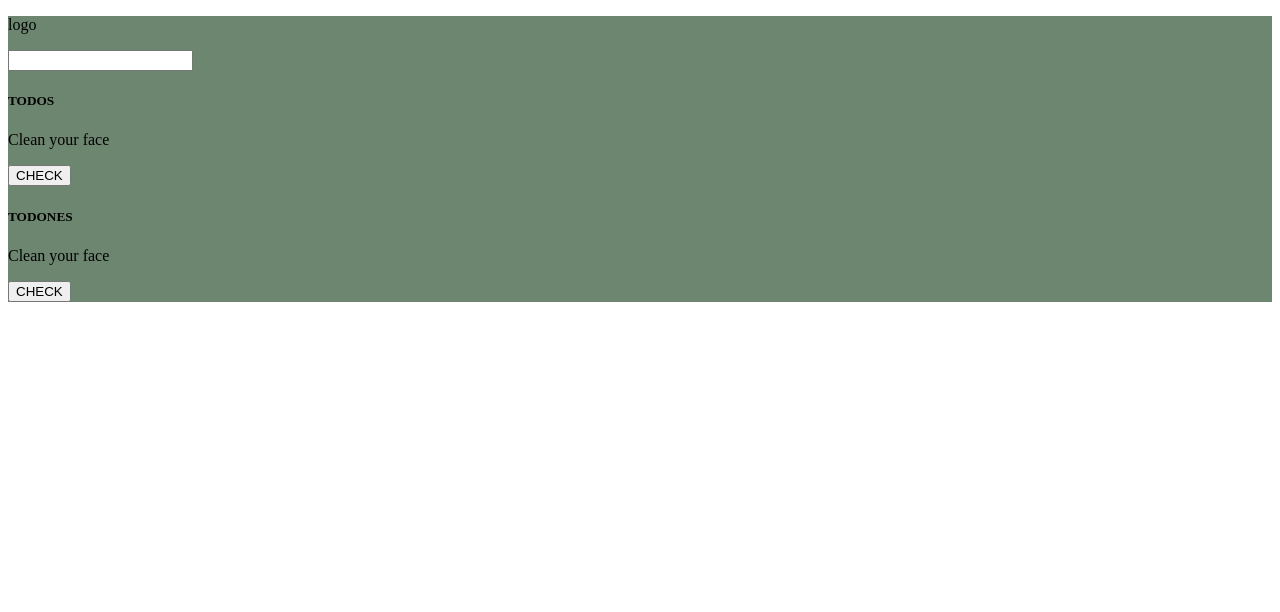
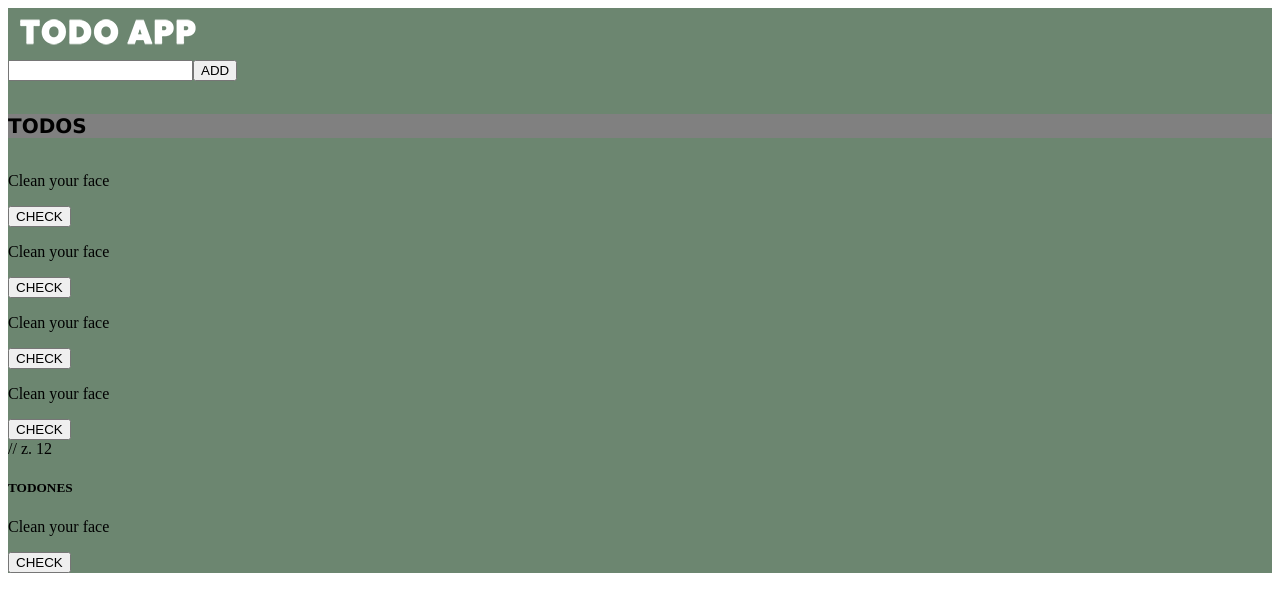
Before and after one commit to casinca4/todo-app, a React (Create React App) app: page / in a window 1280 px wide. Shown: the top 612 px of the page. Built offline with nearby package versions, Linux system fonts and the light colour scheme.

Commit message:
Conditional rendering and lists

```diff
--- a/src/components/FormContainer.js
+++ b/src/components/FormContainer.js
@@ -3,8 +3,11 @@ import React from 'react';
 function FormContainer() {
   return (
     <div className="form-container">
-      <form>
-        <input></input>
+      <form className="todo-form">
+        <label className="input-item">
+          <input type="text" name="todo" />
+        </label>
+        <input className="btn" type="submit" value="ADD" />
       </form>
     </div>
   );
--- a/src/components/Navigation.js
+++ b/src/components/Navigation.js
@@ -1,9 +1,10 @@
 import React from 'react';
+import logo from '../images/logo.png';
 
 function Navigation() {
   return (
     <nav>
-      <p>logo</p>
+      <img src={logo}></img>
     </nav>
   );
 }
--- a/src/components/ToDoItem.js
+++ b/src/components/ToDoItem.js
@@ -4,7 +4,7 @@ function ToDoItem() {
   return (
     <div className="item">
       <p>Clean your face</p>
-      <button>CHECK</button>
+      <button className="btn">CHECK</button>
     </div>
   );
 }
--- a/src/components/ToDosContainer.js
+++ b/src/components/ToDosContainer.js
@@ -2,12 +2,31 @@ import React from 'react';
 import ToDoItem from './ToDoItem';
 
 function ToDosContainer() {
-  return (
-    <div className="todos-container">
-      <h5>TODOS</h5>
-      <ToDoItem></ToDoItem>
-    </div>
-  );
+    const data = [                                  // wir scheren uns nicht darum, woher die Daten kommen
+        { text: 'Do your thing', status: false, id: 146587 },
+        { text: 'Be yourself', status: false, id: 456845 },
+        { text: 'Explain something', status: false, id: 324864 },
+        { text: 'Be a dog', status: false, id: 798151 },            // wenn die vier entfernt, verschwindet der container unten
+    ]
+
+    // so werden Listen gemacht
+    const todoItems = data.map(el => {      // el wird noch nicht benutzt
+        return <ToDoItem key={el.id}></ToDoItem>           // nicht mehr $
+    });
+
+    console.log(todoItems);
+
+    return (
+        <div className="todos-container">
+            {data.length > 0 && (
+                <div className="todos">
+                    <h5>TODOS</h5>
+                    {/* <ToDoItem></ToDoItem>   // ist eins von den vier items, gibt sie automatisch wieder */}
+                    {todoItems}               // z. 12
+                </div>
+            )}
+        </div>
+    );
 }
 
 export default ToDosContainer;
--- a/src/css/App.scss
+++ b/src/css/App.scss
@@ -5,3 +5,11 @@
       color: white;
     }
   }
+
+  .todos-container {
+    h5 {
+      background-color: grey;
+      font-size: 20px;
+      font-family: 'Lucida Sans', 'Lucida Sans Regular', 'Lucida Grande', 'Lucida Sans Unicode', Geneva, Verdana, sans-serif
+    }
+  }
```
Also changed, not shown: src/images/logo.png (added).
